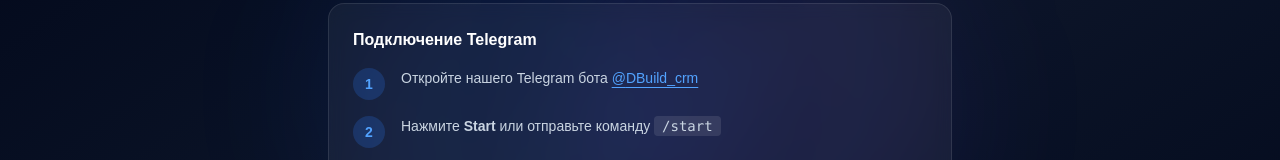
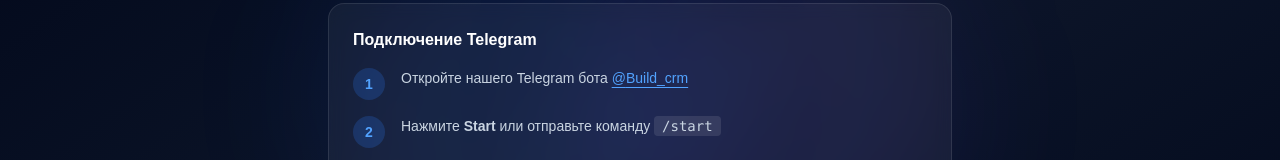
Before and after one commit to GordEgor11/auto-breaf, a Next.js app: page /dashboard/settings/telegram in a window 1280 px wide. Shown: the part 299-459 px from the top of the page. Built offline with nearby package versions, Linux system fonts and the light colour scheme; no server answers.

Commit message:
Update Telegram bot username to Build_crm
Co-authored-by: Qwen-Coder <qwen-coder@alibabacloud.com>

```diff
--- a/app/dashboard/settings/telegram/page.tsx
+++ b/app/dashboard/settings/telegram/page.tsx
@@ -10,7 +10,7 @@ export default function TelegramSettingsPage() {
   const [error, setError] = useState<string | null>(null);
   const [success, setSuccess] = useState<string | null>(null);
 
-  const botUsername = "DBuild_crm"; // Замените на вашего бота
+  const botUsername = "Build_crm"; // Замените на вашего бота
 
   async function handleConnect() {
     setIsConnecting(true);
```
